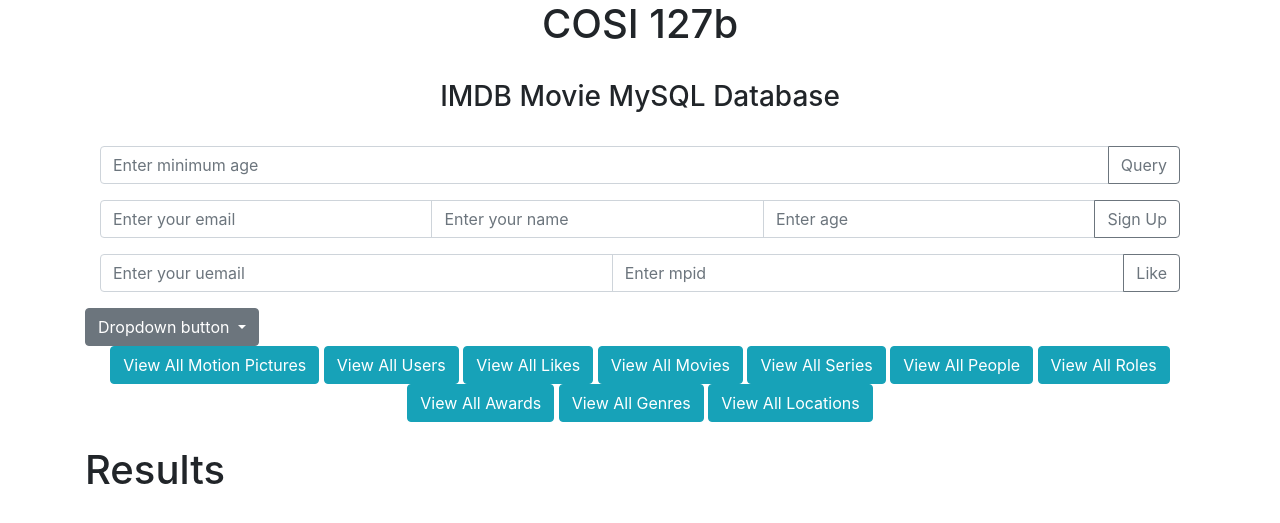
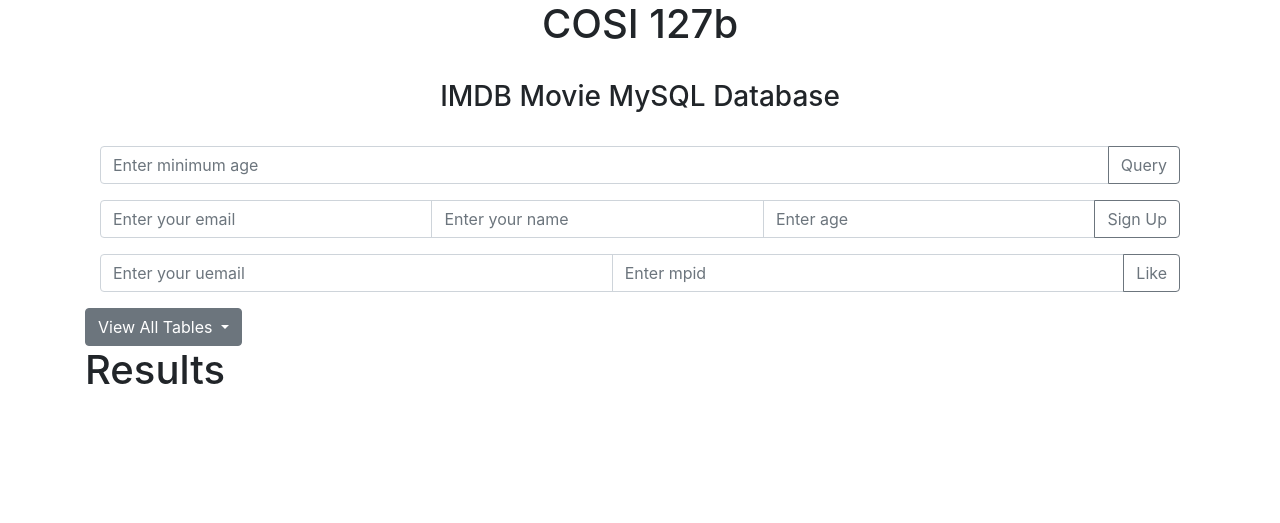
Before and after one commit to JohnZhu96/IMDB-Movie-Database, a PHP site: page /index.php in a window 1280 px wide. Shown: the top 523 px of the page. Run offline with PHP 8.4, Linux system fonts and the light colour scheme; some libraries are stand-ins or nearby versions.

Commit message:
Add Dropdown Menu for view all tables

```diff
--- a/Project 1.3/index.php
+++ b/Project 1.3/index.php
@@ -53,27 +53,20 @@
 
         <div class="dropdown">
             <button class="btn btn-secondary dropdown-toggle" type="button" id="dropdownMenuButton" data-toggle="dropdown" aria-haspopup="true" aria-expanded="false">
-                Dropdown button
+                View All Tables
             </button>
             <div class="dropdown-menu" aria-labelledby="dropdownMenuButton">
-                <a class="dropdown-item" href="#">Action</a>
-                <a class="dropdown-item" href="#">Another action</a>
-                <a class="dropdown-item" href="#">Something else here</a>
+                <a class="dropdown-item" onclick="location.href='?action=viewAllMotionPictures'">View All Motion Pictures</a>
+                <a class="dropdown-item" onclick="location.href='?action=viewAllUsers'">View All Users</a>
+                <a class="dropdown-item" onclick="location.href='?action=viewAllLikes'">View All Likes</a>
+                <a class="dropdown-item" onclick="location.href='?action=viewAllMovies'">View All Movies</a>
+                <a class="dropdown-item" onclick="location.href='?action=viewAllSeries'">View All Series</a>
+                <a class="dropdown-item" onclick="location.href='?action=viewAllPeople'">View All People</a>
+                <a class="dropdown-item" onclick="location.href='?action=viewAllRoles'">View All Roles</a>
+                <a class="dropdown-item" onclick="location.href='?action=viewAllAwards'">View All Awards</a>
+                <a class="dropdown-item" onclick="location.href='?action=viewAllGenres'">View All Genres</a>
+                <a class="dropdown-item" onclick="location.href='?action=viewAllLocations'">View All Locations</a>
             </div>
-        </div>
-
-        <!-- Buttons to view all tables -->
-        <div class="text-center mb-4">
-            <button onclick="location.href='?action=viewAllMotionPictures'" class="btn btn-info">View All Motion Pictures</button>
-            <button onclick="location.href='?action=viewAllUsers'" class="btn btn-info">View All Users</button>
-            <button onclick="location.href='?action=viewAllLikes'" class="btn btn-info">View All Likes</button>
-            <button onclick="location.href='?action=viewAllMovies'" class="btn btn-info">View All Movies</button>
-            <button onclick="location.href='?action=viewAllSeries'" class="btn btn-info">View All Series</button>
-            <button onclick="location.href='?action=viewAllPeople'" class="btn btn-info">View All People</button>
-            <button onclick="location.href='?action=viewAllRoles'" class="btn btn-info">View All Roles</button>
-            <button onclick="location.href='?action=viewAllAwards'" class="btn btn-info">View All Awards</button>
-            <button onclick="location.href='?action=viewAllGenres'" class="btn btn-info">View All Genres</button>
-            <button onclick="location.href='?action=viewAllLocations'" class="btn btn-info">View All Locations</button>
         </div>
     </div>
     <div class="container">
```
